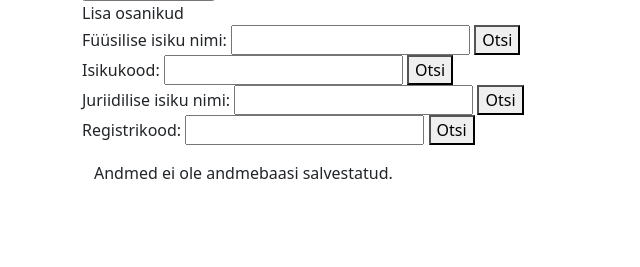
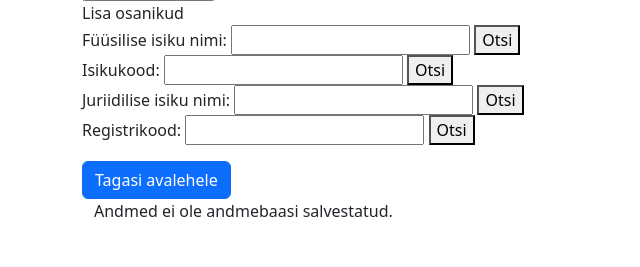
Before and after one commit to mariakesa/RIKPythonAssignment, a Flask app: page /osauhingu_asutamine in a window 1280 px wide. Shown: the part 245-512 px from the top of the page, without its empty margins (0-640 px from the left). Run offline with Flask 3, Linux system fonts and the light colour scheme; some libraries are stand-ins or nearby versions.

Commit message:
add button

```diff
--- a/templates/osauhingu_asutamine.html
+++ b/templates/osauhingu_asutamine.html
@@ -61,6 +61,8 @@
     <div id="fuus-otsingu-tulemused">
         <table id="fuus-otsingu-tabel" class="table"></table>
     </div>
+
+    <a href="/" class="btn btn-primary">Tagasi avalehele</a>
 
 <div class="container" id="edu_sonum">
     {% if edu_sonum != None%}
```
